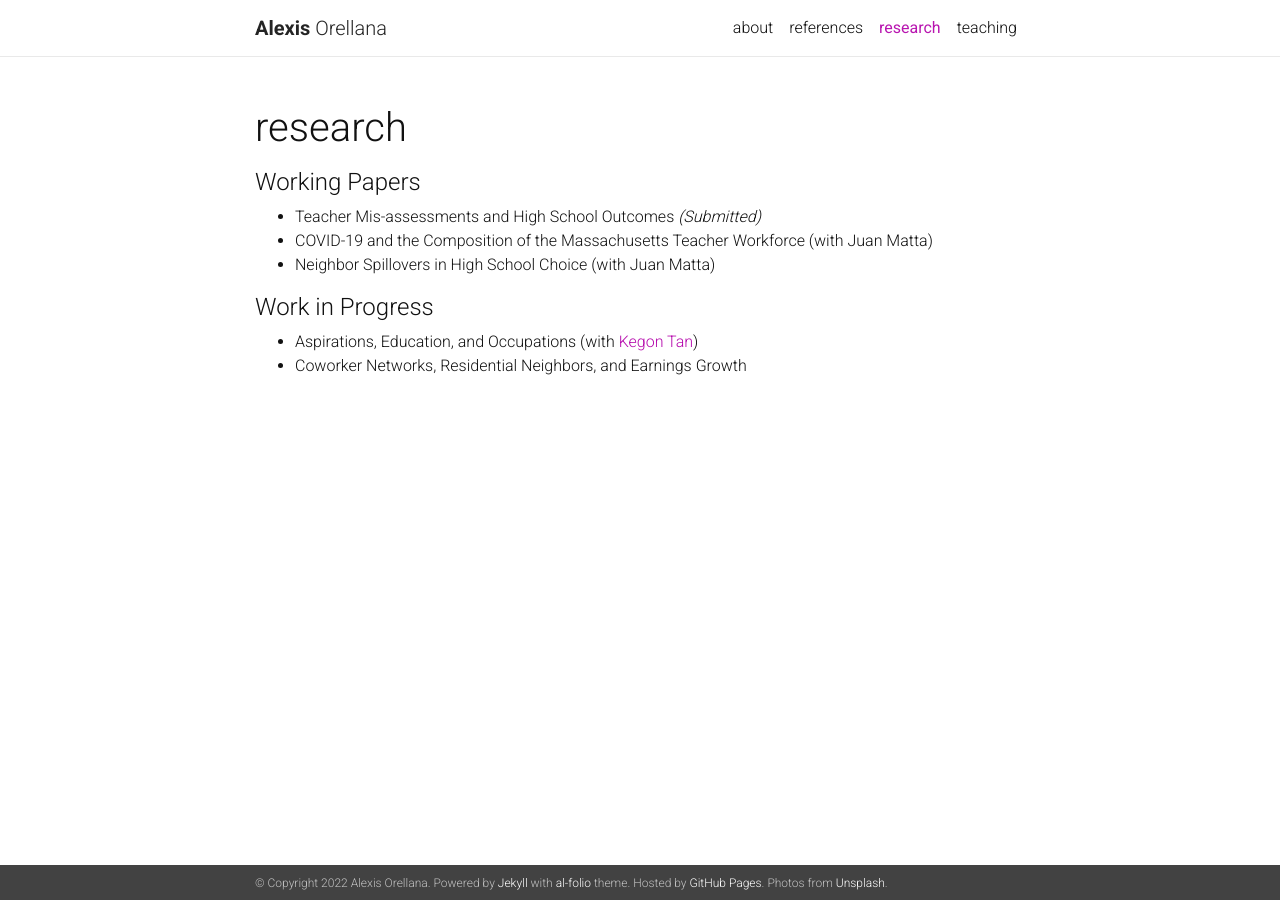
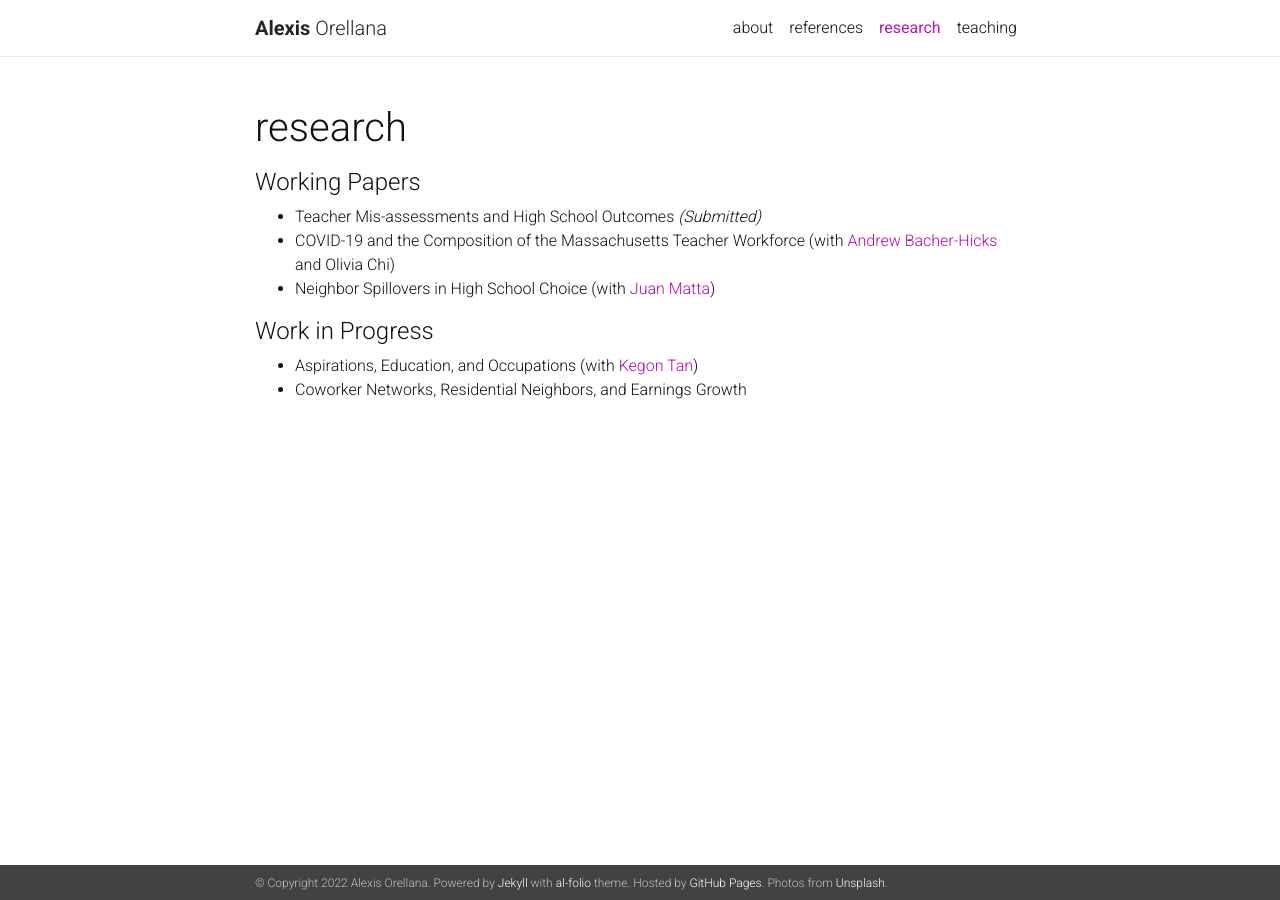
Before and after one commit to alexisorellana/alexisorellana.github.io, a Jekyll site: the page built from _pages/research.md, in a window 1280 px wide. Built offline with Jekyll 4.4.1, drawn with Linux system fonts in a browser that asks for light colours; nearby versions of some CDN libraries; a style sheet for code colours, icons or effects is not loaded.

Commit message:
update 08-03

```diff
--- a/_pages/research.md
+++ b/_pages/research.md
@@ -9,8 +9,8 @@ nav: true
 #### Working Papers
 <ul>
 <li> Teacher Mis-assessments and High School Outcomes <em> (Submitted) </em> </li>
-<li> COVID-19 and the Composition of the Massachusetts Teacher Workforce (with Juan Matta)</li>
-<li> Neighbor Spillovers in High School Choice (with Juan Matta)</li>
+<li> COVID-19 and the Composition of the Massachusetts Teacher Workforce (with <a href="https://www.andrewbacherhicks.com/home" target="_blank">Andrew Bacher-Hicks</a> and Olivia Chi)</li>
+<li> Neighbor Spillovers in High School Choice (with <a href="https://jjmatta.github.io" target="_blank">Juan Matta</a>)</li>
 </ul>
 
 
```
